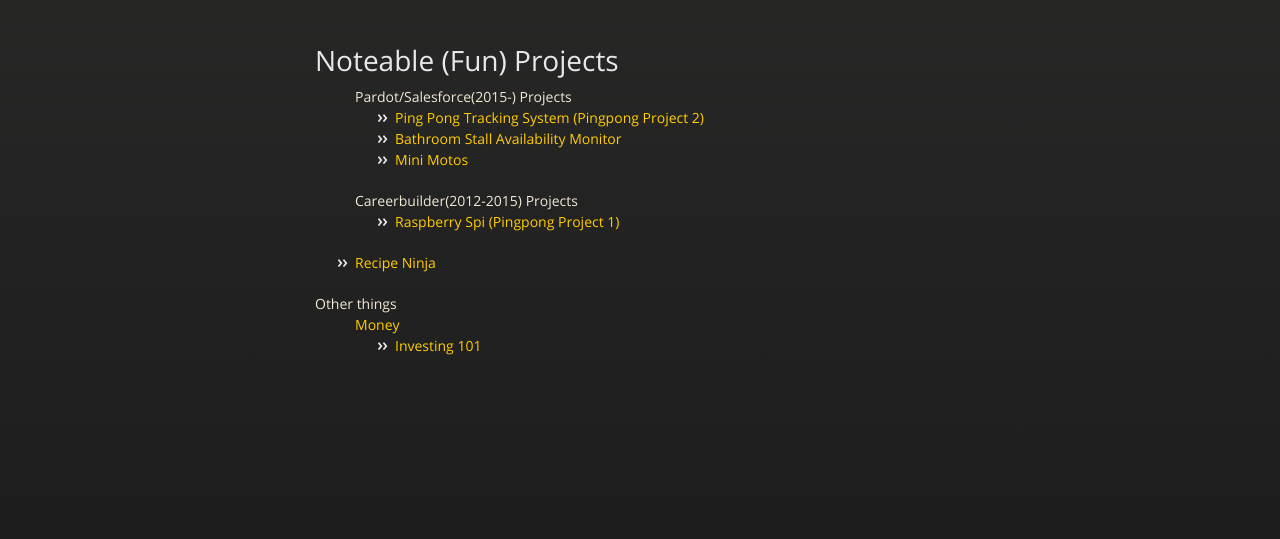
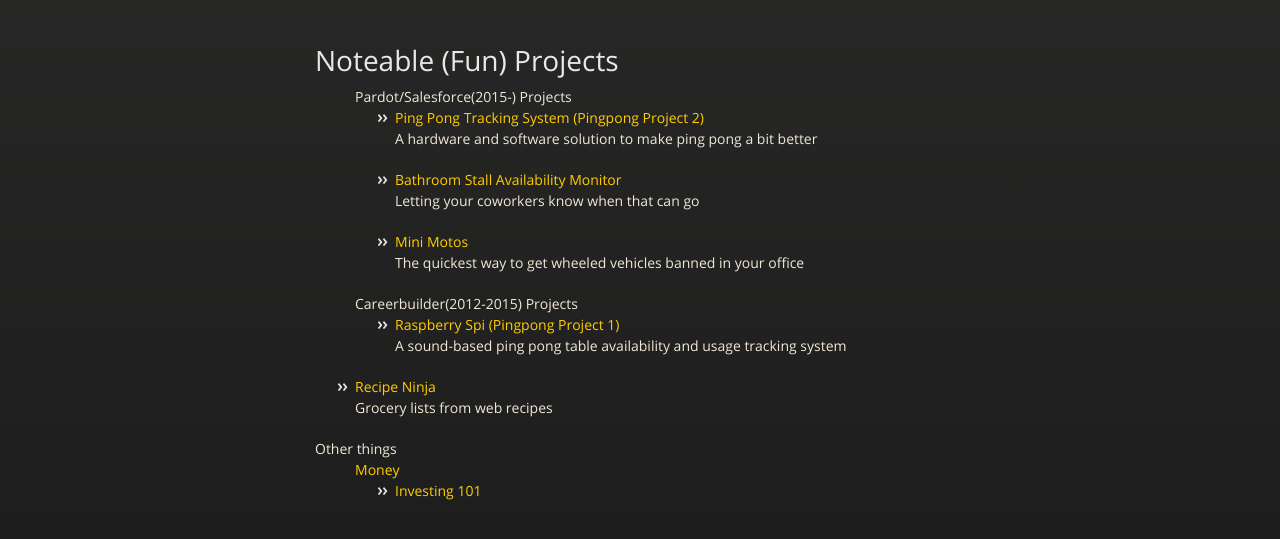
Before and after one commit to jusroberts/jusroberts.github.io, a plain HTML site: page index.html in a window 1280 px wide. Shown: the part 189-728 px from the top of the page. Drawn offline with nearby package versions, Linux system fonts and the light colour scheme.

Commit message:
Update index.html

```diff
--- a/index.html
+++ b/index.html
@@ -40,15 +40,29 @@
 <ul>
   Pardot/Salesforce(2015-) Projects
   <ul>
-    <li><a href="/projects/pong-server">Ping Pong Tracking System (Pingpong Project 2)</a></li>
-    <li><a href="/projects/bathroom-monitor">Bathroom Stall Availability Monitor</a></li>
-    <li><a href="/projects/mini-moto.html">Mini Motos</a></li>
+    <li>
+      <a href="/projects/pong-server">Ping Pong Tracking System (Pingpong Project 2)</a>
+      <p>A hardware and software solution to make ping pong a bit better</p>
+    </li>
+    <li>
+      <a href="/projects/bathroom-monitor">Bathroom Stall Availability Monitor</a>
+      <p>Letting your coworkers know when that can go</p>
+    </li>
+    <li>
+      <a href="/projects/mini-moto.html">Mini Motos</a>
+      <p>The quickest way to get wheeled vehicles banned in your office</p>
+    </li>
   </ul>
   Careerbuilder(2012-2015) Projects
   <ul>
-    <li><a href="/projects/raspberry-spi">Raspberry Spi (Pingpong Project 1)</a></li>
+    <li><a href="/projects/raspberry-spi">Raspberry Spi (Pingpong Project 1)</a>
+      <p>A sound-based ping pong table availability and usage tracking system</p>
+    </li>
   </ul>
-  <li><a href="/projects/recipe-ninja">Recipe Ninja</a></li>
+  <li>
+    <a href="/projects/recipe-ninja">Recipe Ninja</a>
+    <p>Grocery lists from web recipes</p>
+  </li>
 </ul>
 <a id="other-things" class="anchor" href="#other-things" aria-hidden="true"><span class="octicon octicon-link"></span></a>Other things</h1>
 <ul>
```
